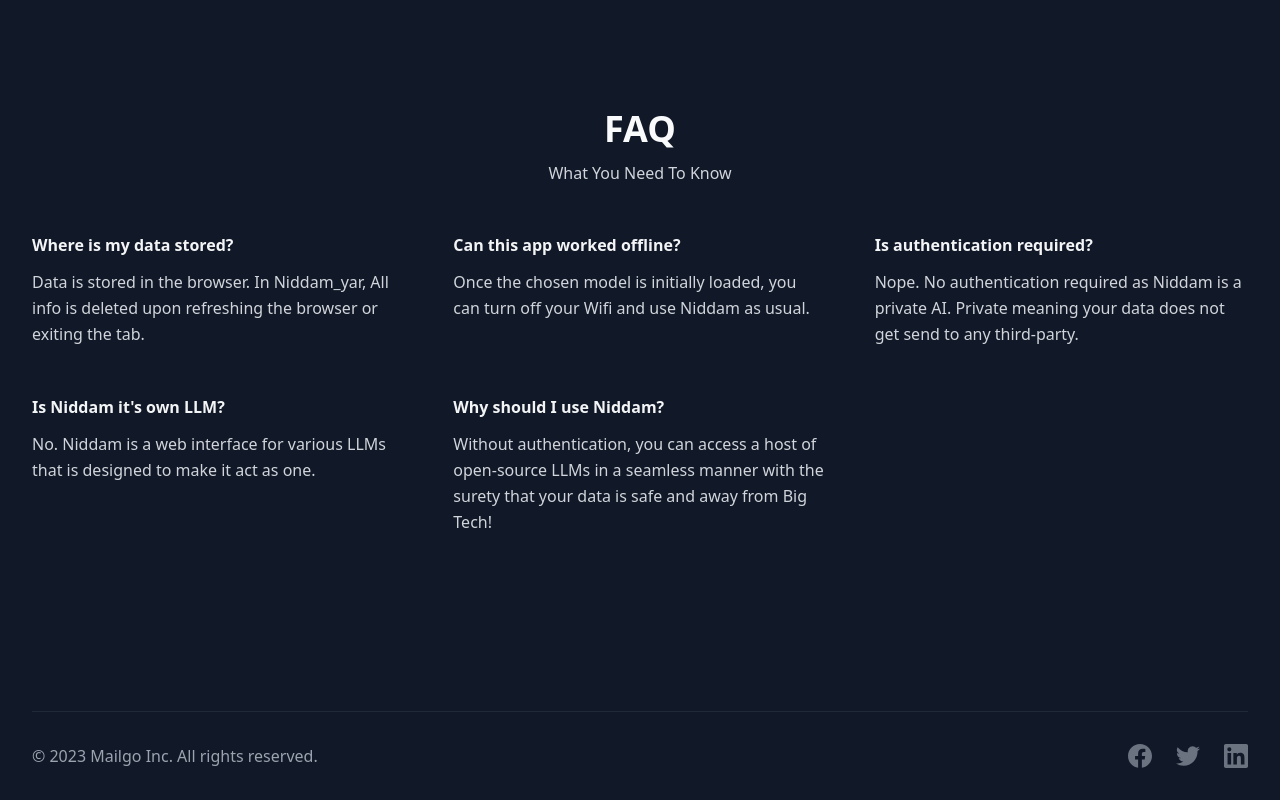
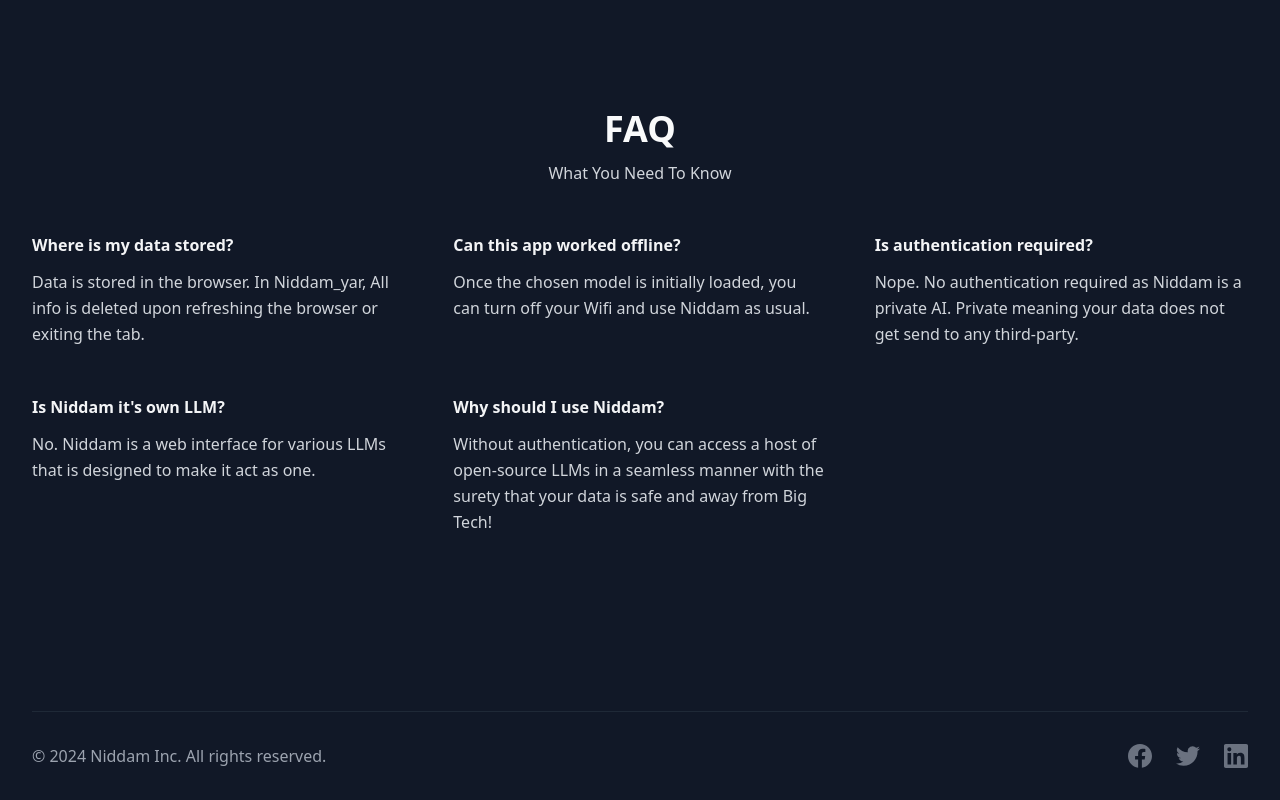
Before and after one commit to ydideh810/nidmail, a Next.js app: page / in a window 1280 px wide. Shown: the part 4357-5157 px from the top of the page. Built offline with nearby package versions, Linux system fonts and the light colour scheme.

Commit message:
Update Footer.jsx

```diff
--- a/components/ui/Footer/Footer.jsx
+++ b/components/ui/Footer/Footer.jsx
@@ -4,7 +4,7 @@ const Footer = () => {
         <footer className="mt-20">
             <div className="custom-screen">
                 <div className="mt-10 py-8 border-t border-gray-800 items-center justify-between sm:flex">
-                    <p className="text-gray-400 text-center">© 2023 Mailgo Inc. All rights reserved.</p>
+                    <p className="text-gray-400 text-center">© 2024 Niddam Inc. All rights reserved.</p>
                     <div className="flex items-center justify-center gap-x-6 text-gray-500 mt-6 sm:mt-0">
                         <a href="/" target="_blank" aria-label="social media">
                             <svg className="w-6 h-6 hover:text-gray-200 duration-150" fill="none" viewBox="0 0 48 48"><g clip-path="url(#a)"><path fill="currentColor" d="M48 24C48 10.745 37.255 0 24 0S0 10.745 0 24c0 11.979 8.776 21.908 20.25 23.708v-16.77h-6.094V24h6.094v-5.288c0-6.014 3.583-9.337 9.065-9.337 2.625 0 5.372.469 5.372.469v5.906h-3.026c-2.981 0-3.911 1.85-3.911 3.75V24h6.656l-1.064 6.938H27.75v16.77C39.224 45.908 48 35.978 48 24z" /></g><defs><clipPath id="a"><path fill="currentColor" d="M0 0h48v48H0z" /></clipPath></defs></svg>
```
